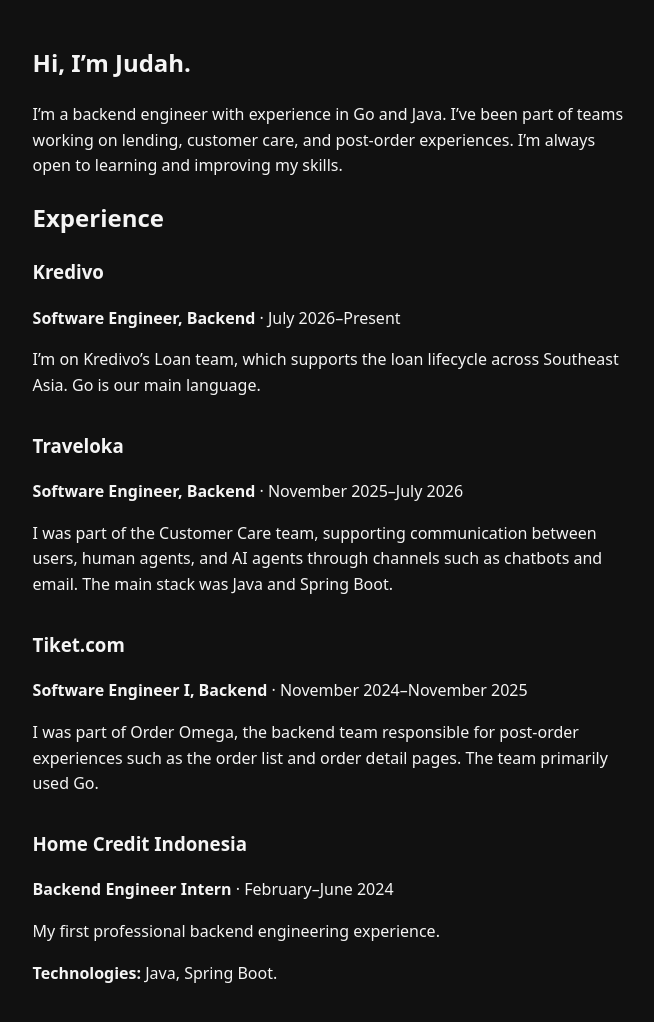
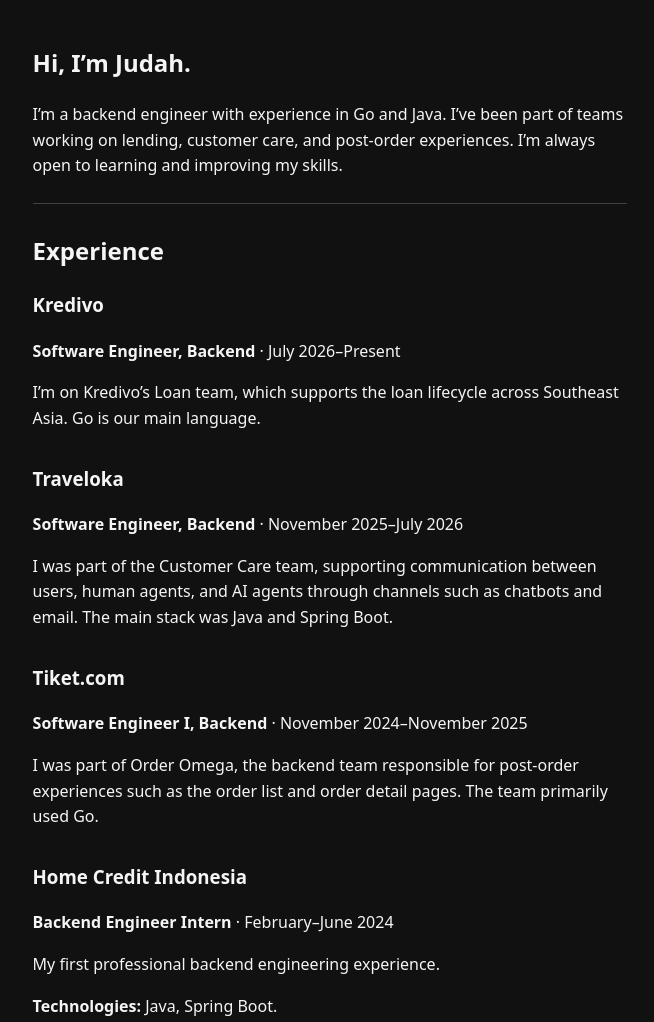
Before and after one commit to ariiesaka/ariiesaka, a plain HTML site: page index.html in a window 1280 px wide. Shown: the whole page, without its empty margins (310-964 px from the left). Drawn offline with Linux system fonts and the light colour scheme.

Commit message:
style: add divider before experience (#13)

```diff
--- a/styles.css
+++ b/styles.css
@@ -11,6 +11,12 @@
   padding: 1rem;
 }
 
+section + section {
+  margin-top: 1.5rem;
+  padding-top: 0.5rem;
+  border-top: 1px solid #404040;
+}
+
 p {
   max-width: 65ch;
 }
```
